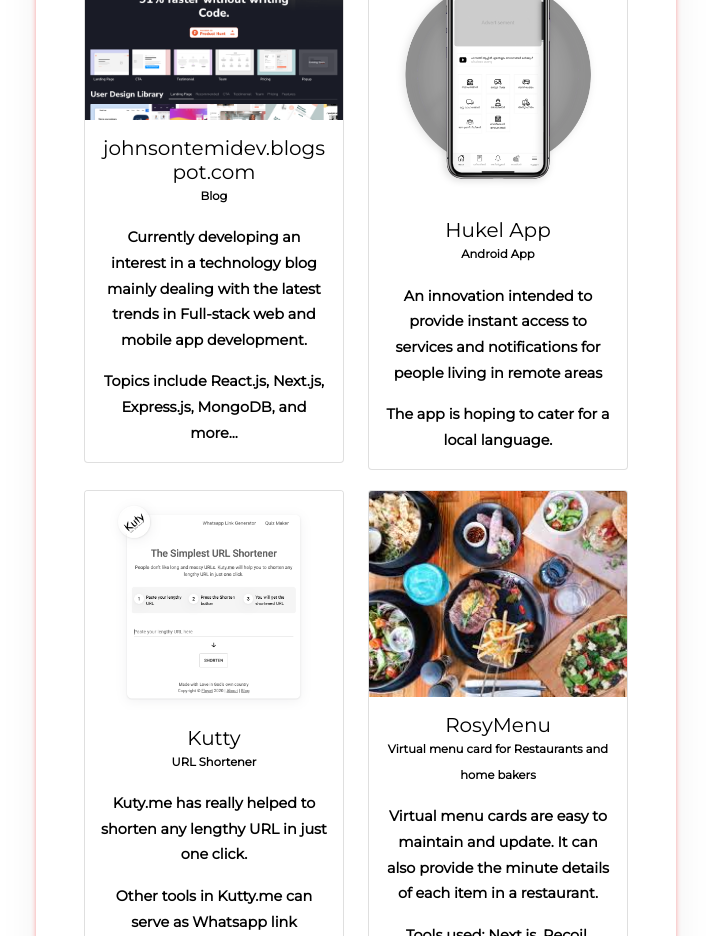
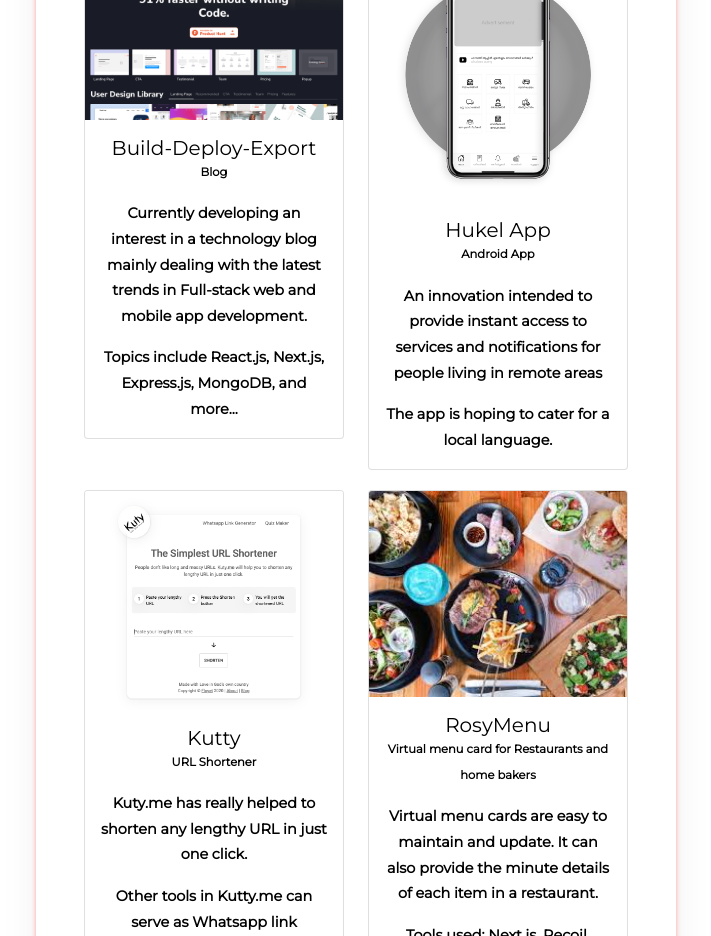
Before and after one commit to johnsontemidev/johnsontemidev-portfolio, a Next.js app: page / in a window 1280 px wide. Shown: the part 1520-2456 px from the top of the page, without its empty margins (284-995 px from the left). Built offline with nearby package versions, Linux system fonts and the light colour scheme.

Commit message:
Updating blogspot

```diff
--- a/components/Works.js
+++ b/components/Works.js
@@ -9,13 +9,13 @@ export default function Works() {
       <Row>
         <Col md={6}>
           <Card className={styles.card}>
-            <a href="https://johnsontemidev.blogspot.com" target="_blank" rel="noreferrer">
+            <a href="https://johnsontemidev.blogspot.com/2022/06/builddeployexportuserdesignlibrary.html" target="_blank" rel="noreferrer">
               <Card.Img
                 variant="top"
                 src="/assets/images/works/codedesign.png"
               />
               <Card.Body>
-                <Card.Title className={styles.title}>johnsontemidev.blogspot.com</Card.Title>
+                <Card.Title className={styles.title}>Build-Deploy-Export</Card.Title>
                 <p className={styles.category}>Blog</p>
                 <Card.Text>
                   Currently developing an interest in a technology blog mainly dealing with the latest trends in
@@ -32,7 +32,7 @@ export default function Works() {
         <Col md={6}>
           <Card className={styles.card}>
             <a
-              href="https://https://johnsontemidev.blogspot.com/2022/06/hello-people-how-is-it-going-have-you.html"
+              href="https://johnsontemidev.blogspot.com/2022/06/blog-post_75.html"
               target="_blank"
               rel="noreferrer"
             >
@@ -56,7 +56,7 @@ export default function Works() {
         </Col>
         <Col md={6}>
           <Card className={styles.card}>
-            <a href="https://" target="_blank" rel="noreferrer">
+            <a href="https://johnsontemidev.blogspot.com/2022/06/projectgamersdarkstyle-kuttyapp-url.html" target="_blank" rel="noreferrer">
               <Card.Img variant="top" src="/assets/images/works/kuty.png" />
               <Card.Body>
                 <Card.Title className={styles.title}>Kutty</Card.Title>
```
